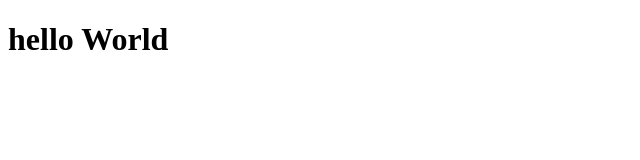
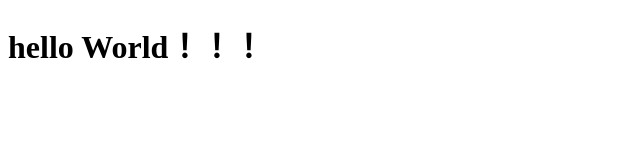
Before and after one commit to galway12/getStudy, a plain HTML site: page index.html in a window 1280 px wide. Shown: the whole page, without its empty margins (0-640 px from the left). Drawn offline with Linux system fonts and the light colour scheme.

Commit message:
‘!!!’

```diff
--- a/index.html
+++ b/index.html
@@ -7,6 +7,6 @@
     <title>Document</title>
 </head>
 <body>
-    <h1>hello World</h1>
+    <h1>hello World！！！</h1>
 </body>
 </html>
```
